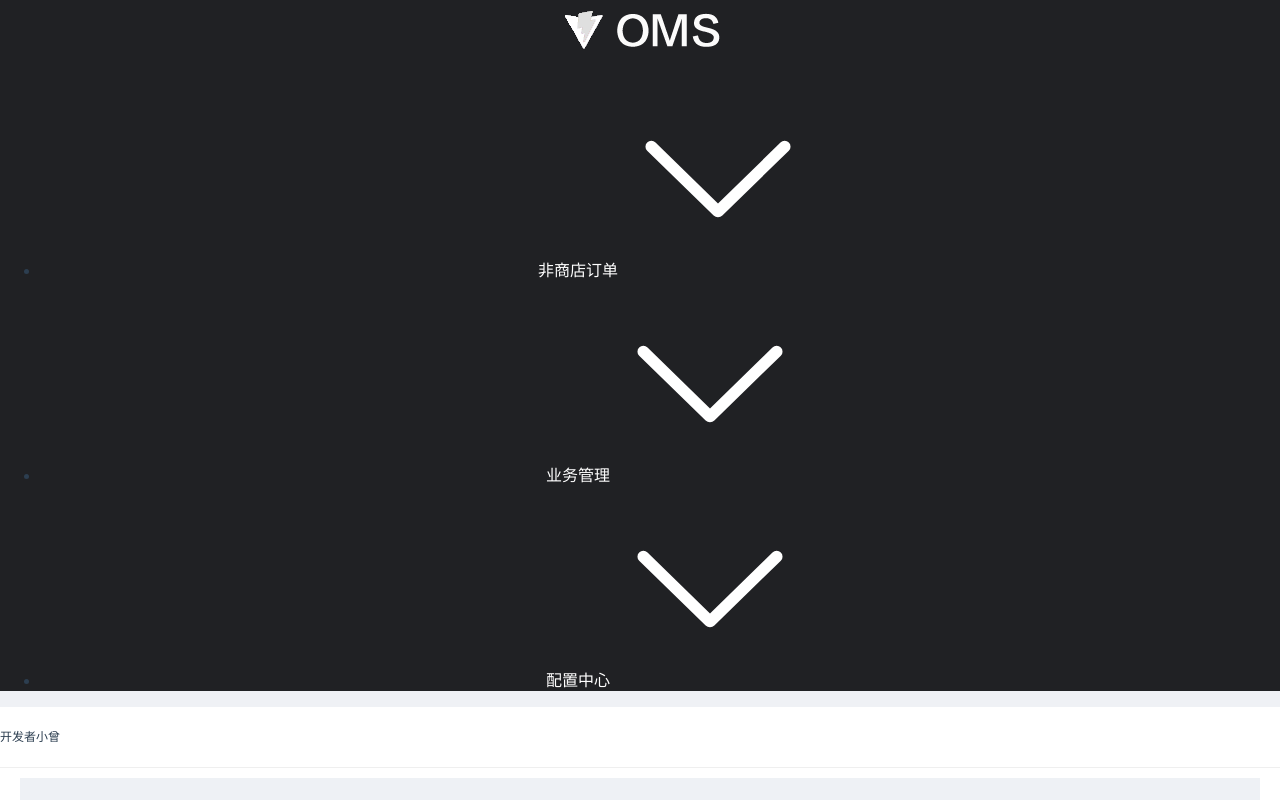
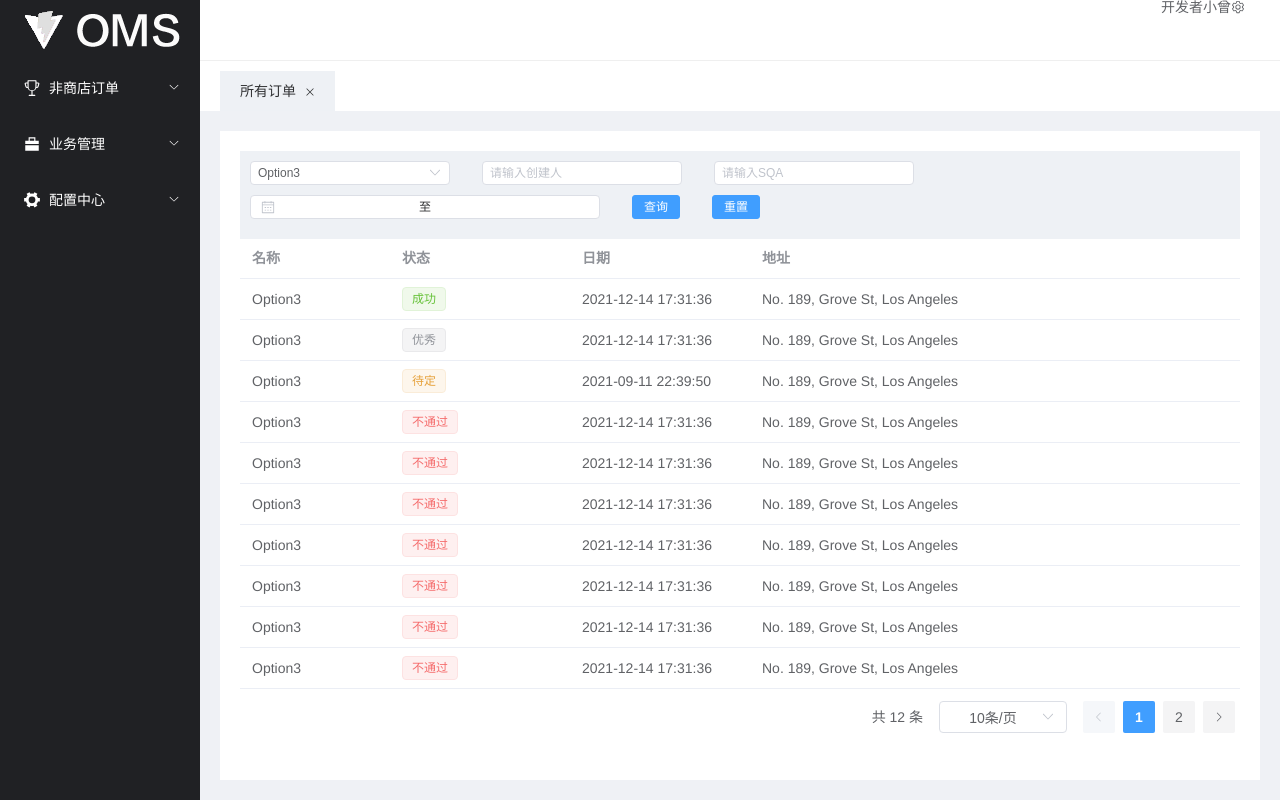
Before and after one commit to santa945/oms_vue3_vite, a Vue app: page /#/main/all-orders in a window 1280 px wide. Both pictures are taken after a click on the element "非商店订单". Shown: the top 800 px of the page. Built offline with nearby package versions, Linux system fonts and the light colour scheme; some icons are missing.

Commit message:
feat: 全局引入elementplus组件,更改配置

```diff
--- a/package.json
+++ b/package.json
@@ -8,8 +8,9 @@
     "build": "vite build --mode prod"
   },
   "dependencies": {
+    "@element-plus/icons-vue": "^0.2.4",
     "axios": "^0.24.0",
-    "element-plus": "^1.2.0-beta.5",
+    "element-plus": "^1.2.0-beta.6",
     "lodash": "^4.17.21",
     "sass": "^1.44.0",
     "sass-loader": "^12.3.0",
--- a/src/api-json/userInfo.json
+++ b/src/api-json/userInfo.json
@@ -3,7 +3,7 @@
     "permission": [
         {
             "catalogName": "非商店订单",
-            "icon": "location",
+            "icon": "Trophy",
             "catalogCode": "brand-orders",
             "children": [
                 {
--- a/src/components/base/Table.vue
+++ b/src/components/base/Table.vue
@@ -17,7 +17,7 @@
     <div class="pagination" v-if="pageInfo.total">
         <el-pagination
             background
-            layout="prev, pager, next"
+            layout="total, sizes, prev, pager, next"
             :total="pageInfo.total"
             @current-change="handlePageChange"
         ></el-pagination>
--- a/src/main.ts
+++ b/src/main.ts
@@ -3,12 +3,17 @@ import App from './App.vue'
 import router from './routers'
 import store from './store'
 import './index.scss'
-import Comp from './plugin/element-comp'
+import zhCn from 'element-plus/es/locale/lang/zh-cn'
+import ElementPlus from 'element-plus'
+import 'element-plus/dist/index.css'
+import * as ElIcons from '@element-plus/icons-vue'
+const app = createApp(App)
+for (const name in ElIcons) {
+    app.component(name, (ElIcons as any)[name])
+}
 
-const app = createApp(App)
-for (let key in Comp) {
-    app.component(key, Comp[key])
-}
+
+app.use(ElementPlus, { locale: zhCn })
 app.use(router)
 app.use(store)
 app.mount('#app');
--- a/src/plugin/element-comp.ts
+++ /dev/null
@@ -1,76 +0,0 @@
-import {
-    Location,
-    Document,
-    Menu as IconMenu,
-    Setting,
-    Briefcase,
-    Tools,
-    Timer
-} from '@element-plus/icons'
-import {
-    ElConfigProvider,
-    ElContainer,
-    ElAside,
-    ElHeader,
-    ElMain,
-    ElMenu,
-    ElSubMenu,
-    ElMenuItemGroup,
-    ElMenuItem,
-    ElButton,
-    ElIcon,
-    ElDropdown,
-    ElDropdownItem,
-    ElDropdownMenu,
-    ElTabs,
-    ElTabPane,
-    ElTable,
-    ElTableColumn,
-    ElTag,
-    ElSelect,
-    ElOption,
-    ElPagination,
-    ElInput,
-    ElForm,
-    ElFormItem,
-    ElDatePicker
-
-} from 'element-plus'
-
-const Comp = {
-    Location,
-    Document,
-    IconMenu,
-    Briefcase,
-    Setting,
-    Tools,
-    Timer,
-
-    ElConfigProvider,
-    ElContainer,
-    ElAside,
-    ElHeader,
-    ElMain,
-    ElMenu,
-    ElSubMenu,
-    ElMenuItemGroup,
-    ElMenuItem,
-    ElButton,
-    ElIcon,
-    ElDropdown,
-    ElDropdownItem,
-    ElDropdownMenu,
-    ElTabs,
-    ElTabPane,
-    ElTable,
-    ElTableColumn,
-    ElTag,
-    ElSelect,
-    ElOption,
-    ElPagination,
-    ElInput,
-    ElForm,
-    ElFormItem,
-    ElDatePicker
-}
-export default Comp;
```
Also changed, not shown: 1 other file (tests, documents, lock files or other folders).
